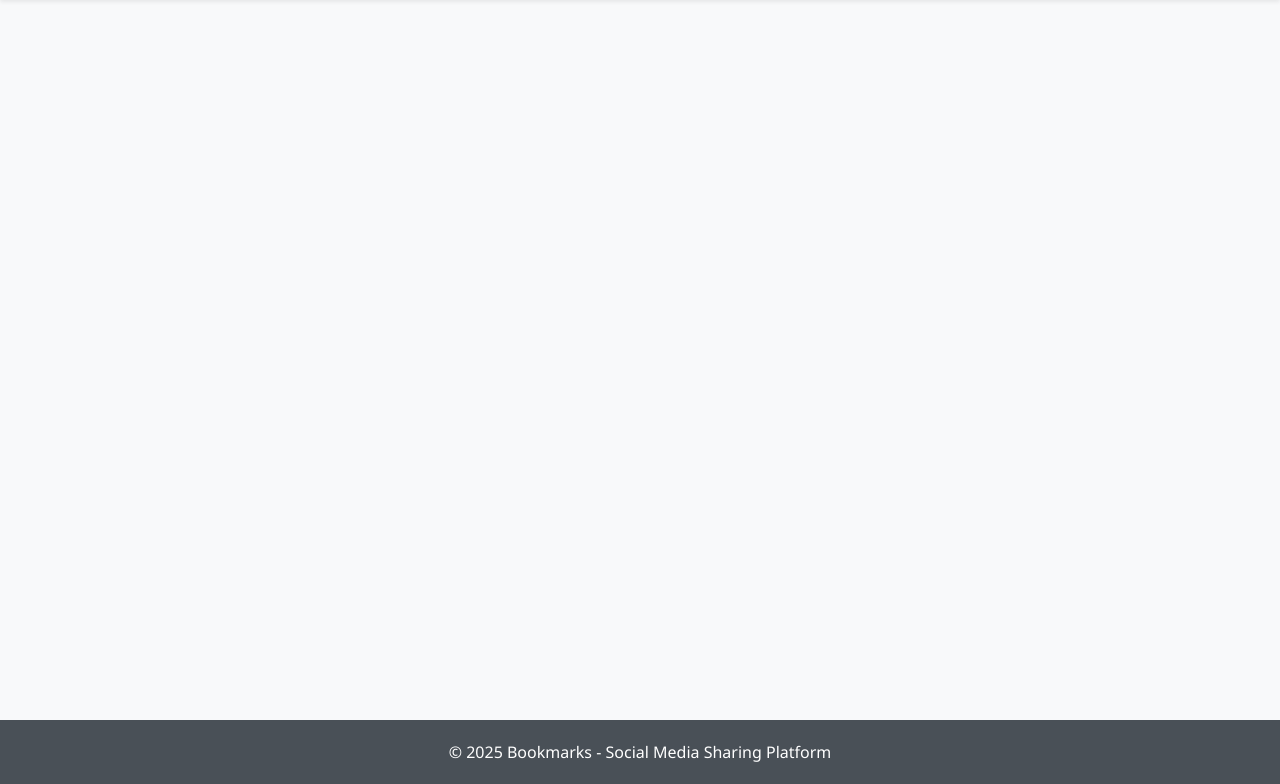
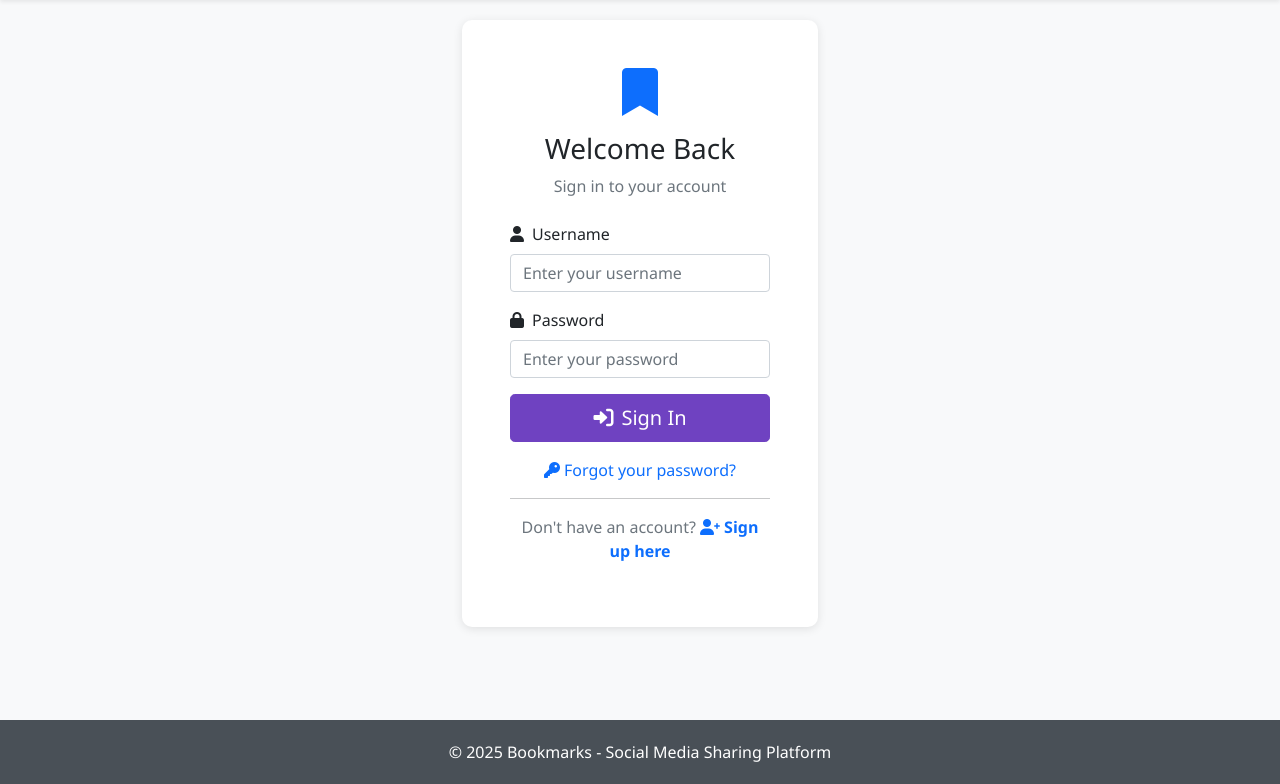
Before and after one commit to abdallah-9a/django, a Django app: page /account/login in a window 1280 px wide. Shown: the part 56-840 px from the top of the page. Run offline with Django 3.2, Linux system fonts and the light colour scheme.

Commit message:
Customize Login page

```diff
--- a/bookmarks/templates/base.html
+++ b/bookmarks/templates/base.html
@@ -60,6 +60,32 @@
         top: 20px;
         right: 20px;
         z-index: 1050;
+      }
+
+      /* Custom logout button styling */
+      .dropdown-item.logout-btn {
+        background: none;
+        border: none;
+        width: 100%;
+        text-align: left;
+        padding: 0.375rem 1rem;
+        transition: all 0.2s ease-in-out;
+      }
+
+      .dropdown-item.logout-btn:hover {
+        background-color: #dc3545;
+        color: white !important;
+      }
+
+      .dropdown-item.logout-btn:focus {
+        box-shadow: none;
+        outline: none;
+      }
+
+      /* Ensure form doesn't add extra spacing */
+      .dropdown-menu form {
+        margin: 0;
+        padding: 0;
       }
     </style>
   </head>
@@ -124,9 +150,17 @@
                 </li>
                 <li><hr class="dropdown-divider" /></li>
                 <li>
-                  <a class="dropdown-item" href="">
-                    <i class="fas fa-sign-out-alt me-2"></i>Logout
-                  </a>
+                  <form
+                    method="post"
+                    action="{% url 'logout' %}"
+                    class="d-inline">
+                    {% csrf_token %}
+                    <button
+                      type="submit"
+                      class="dropdown-item logout-btn text-danger">
+                      <i class="fas fa-sign-out-alt me-2"></i>Logout
+                    </button>
+                  </form>
                 </li>
               </ul>
             </li>
--- /dev/null
+++ b/bookmarks/templates/registration/login.html
@@ -0,0 +1,93 @@
+{% extends "base.html" %} {% block title %}Login - Bookmarks{% endblock %}
+{%block content %}
+<div class="row justify-content-center">
+  <div class="col-md-6 col-lg-4">
+    <div class="card">
+      <div class="card-body p-5">
+        <div class="text-center mb-4">
+          <i class="fas fa-bookmark fa-3x text-primary mb-3"></i>
+          <h3 class="card-title">Welcome Back</h3>
+          <p class="text-muted">Sign in to your account</p>
+        </div>
+
+        {% if form.errors %}
+        <div class="alert alert-danger" role="alert">
+          <i class="fas fa-exclamation-triangle me-2"></i>
+          Please correct the errors below.
+        </div>
+        {% endif %} {% if form.non_field_errors %}
+        <div class="alert alert-danger" role="alert">
+          <i class="fas fa-exclamation-triangle me-2"></i>
+          {% for error in form.non_field_errors %}{{ error }}{% endfor %}
+        </div>
+        {% endif %}
+
+        <form method="post" action="{% url 'login' %}">
+          {% csrf_token %}
+
+          <div class="mb-3">
+            <label for="{{ form.username.id_for_label }}" class="form-label">
+              <i class="fas fa-user me-2"></i>Username
+            </label>
+            <input
+              type="text"
+              class="form-control {% if form.username.errors %}is-invalid{% endif %}"
+              id="{{ form.username.id_for_label }}"
+              name="{{ form.username.name }}"
+              value="{{ form.username.value|default:'' }}"
+              placeholder="Enter your username"
+              required />
+            {% if form.username.errors %}
+            <div class="invalid-feedback">
+              {% for error in form.username.errors %}{{ error }}{% endfor %}
+            </div>
+            {% endif %}
+          </div>
+
+          <div class="mb-3">
+            <label for="{{ form.password.id_for_label }}" class="form-label">
+              <i class="fas fa-lock me-2"></i>Password
+            </label>
+            <input
+              type="password"
+              class="form-control {% if form.password.errors %}is-invalid{% endif %}"
+              id="{{ form.password.id_for_label }}"
+              name="{{ form.password.name }}"
+              placeholder="Enter your password"
+              required />
+            {% if form.password.errors %}
+            <div class="invalid-feedback">
+              {% for error in form.password.errors %}{{ error }}{% endfor %}
+            </div>
+            {% endif %}
+          </div>
+
+          <input type="hidden" name="next" value="{{ next }}" />
+
+          <div class="d-grid mb-3">
+            <button type="submit" class="btn btn-primary btn-lg">
+              <i class="fas fa-sign-in-alt me-2"></i>Sign In
+            </button>
+          </div>
+        </form>
+
+        <div class="text-center">
+          <p class="mb-2">
+            <a href="" class="text-decoration-none">
+              <i class="fas fa-key me-1"></i>Forgot your password?
+            </a>
+          </p>
+          <hr class="my-3" />
+          <p class="text-muted">
+            Don't have an account?
+            <a href="" class="text-primary text-decoration-none fw-bold">
+              <i class="fas fa-user-plus me-1"></i>Sign up here
+            </a>
+          </p>
+        </div>
+      </div>
+    </div>
+  </div>
+</div>
+
+{% endblock %}
```
